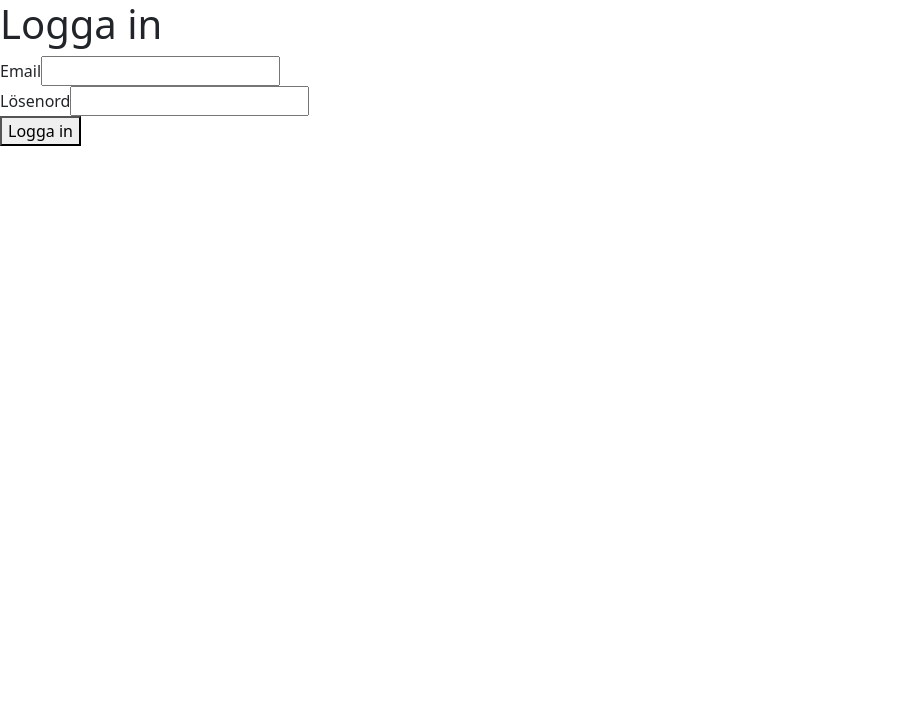
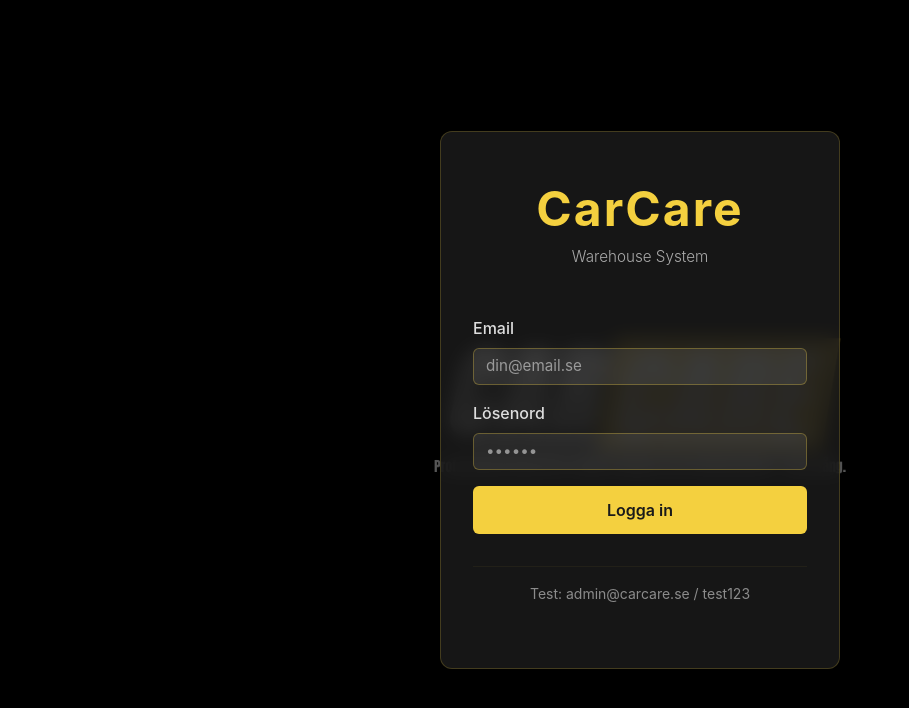
Before and after one commit to arlaspresident/lager-frontend, a Vue app: page / in a window 1280 px wide. Shown: the top 708 px of the page, without its empty margins (0-909 px from the left). Built offline with nearby package versions, Linux system fonts and the light colour scheme.

Commit message:
jobbar på ux

```diff
--- /dev/null
+++ b/src/assets/carcare.css
@@ -0,0 +1,31 @@
+:root {
+  --carcare-yellow: #F4D03F;
+  --carcare-black: #1a1a1a;
+  --carcare-white: #ffffff;
+  --carcare-blue: #0066cc;
+}
+
+body {
+  background-color: var(--carcare-black);
+  color: var(--carcare-white);
+  font-family: 'Inter', 'Poppins', sans-serif;
+}
+
+.bg-carcare {
+  background-image: linear-gradient(rgba(0, 0, 0, 0.5), rgba(0, 0, 0, 0.5)), url('/src/assets/carcare.png');
+  background-size: cover;
+  background-position: center;
+  background-attachment: fixed;
+}
+
+.btn-carcare {
+  background-color: var(--carcare-yellow);
+  color: var(--carcare-black);
+  border: none;
+  font-weight: 600;
+}
+
+.btn-carcare:hover {
+  background-color: #e8c427;
+  color: var(--carcare-black);
+}
--- a/src/main.js
+++ b/src/main.js
@@ -2,6 +2,7 @@ import { createApp } from 'vue'
 import App from './App.vue'
 import router from './router'
 import 'bootstrap/dist/css/bootstrap.min.css'
+import './assets/carcare.css'
 
 const app = createApp(App)
 
--- a/src/views/loginView.vue
+++ b/src/views/loginView.vue
@@ -1,55 +1,165 @@
 <template>
-  <div>
-    <h1>Logga in</h1>
-
-    <form @submit.prevent="login">
-      <div>
-        <label>Email</label>
-        <input v-model="email" type="email" required />
+  <div class="bg-carcare carcare-login">
+    <div class="login-container">
+      <div class="text-center mb-5">
+        <h1 class="carcare-title">CarCare</h1>
+        <p class="carcare-subtitle">Warehouse System</p>
       </div>
 
-      <div>
-        <label>Lösenord</label>
-        <input v-model="password" type="password" required />
-      </div>
+      <form @submit.prevent="onLogin">
+        <div class="mb-3">
+          <label for="email" class="form-label">Email</label>
+          <input
+            id="email"
+            v-model="email"
+            type="email"
+            class="form-control"
+            placeholder="din@email.se"
+            required
+          />
+        </div>
 
-      <button type="submit">Logga in</button>
-    </form>
+        <div class="mb-3">
+          <label for="password" class="form-label">Lösenord</label>
+          <input
+            id="password"
+            v-model="password"
+            type="password"
+            class="form-control"
+            placeholder="••••••"
+            required
+          />
+        </div>
 
-    <p v-if="error" style="color:red">{{ error }}</p>
+        <button type="submit" class="btn btn-carcare w-100 mb-3">
+          Logga in
+        </button>
+
+        <p v-if="error" class="alert alert-danger">{{ error }}</p>
+        <p v-if="message" class="alert alert-success">{{ message }}</p>
+      </form>
+
+      <hr />
+      <p class="text-center text-muted small">
+        Test: admin@carcare.se / test123
+      </p>
+    </div>
   </div>
 </template>
 
 <script setup>
 import { ref } from 'vue'
+import { useRouter } from 'vue-router'
+import { login } from '../services/api'
 
 const email = ref('')
 const password = ref('')
 const error = ref('')
+const message = ref('')
+const router = useRouter()
 
-async function login() {
+async function onLogin() {
   error.value = ''
+  message.value = ''
 
   try {
-    const res = await fetch('/api/auth/login', {
-      method: 'POST',
-      headers: { 'Content-Type': 'application/json' },
-      body: JSON.stringify({
-        email: email.value,
-        password: password.value
-      })
-    })
-
-    if (!res.ok) {
-      throw new Error('Fel email eller lösenord')
-    }
-
-    const data = await res.json()
-    localStorage.setItem('token', data.token)
-
-    alert('Inloggad!')
+    const response = await login(email.value, password.value)
+    localStorage.setItem('token', response.token)
+    message.value = 'Inloggad! Omdirigerar...'
+    setTimeout(() => {
+      router.push('/products')
+    }, 500)
   } catch (err) {
-    error.value = err.message
+    error.value = err.message || 'Inloggning misslyckades'
   }
 }
 </script>
+
+<style scoped>
+.bg-carcare {
+  min-height: 100vh;
+  display: flex;
+  align-items: center;
+  justify-content: center;
+}
+
+.carcare-login {
+  min-height: 100vh;
+  display: flex;
+  align-items: center;
+  justify-content: center;
+}
+
+.login-container {
+  background: rgba(26, 26, 26, 0.85);
+  backdrop-filter: blur(10px);
+  border: 1px solid rgba(244, 208, 63, 0.2);
+  border-radius: 12px;
+  padding: 3rem 2rem;
+  width: 100%;
+  max-width: 400px;
+  box-shadow: 0 8px 32px rgba(0, 0, 0, 0.5);
+}
+
+.carcare-title {
+  font-size: 3rem;
+  font-weight: 700;
+  color: #F4D03F;
+  margin: 0;
+  letter-spacing: 2px;
+}
+
+.carcare-subtitle {
+  color: #aaa;
+  font-size: 0.95rem;
+  margin-top: 0.5rem;
+  font-weight: 300;
+}
+
+.form-control {
+  background: rgba(255, 255, 255, 0.08);
+  border: 1px solid rgba(244, 208, 63, 0.3);
+  color: white;
+  font-size: 0.95rem;
+}
+
+.form-control::placeholder {
+  color: rgba(255, 255, 255, 0.5);
+}
+
+.form-control:focus {
+  background: rgba(255, 255, 255, 0.12);
+  border-color: #F4D03F;
+  box-shadow: 0 0 0 0.2rem rgba(244, 208, 63, 0.25);
+  color: white;
+}
+
+.form-label {
+  color: #ddd;
+  font-weight: 500;
+  margin-bottom: 0.5rem;
+}
+
+.btn-carcare {
+  background-color: #F4D03F;
+  color: #1a1a1a;
+  border: none;
+  font-weight: 600;
+  padding: 0.75rem 1.5rem;
+  transition: all 0.3s ease;
+}
+
+.btn-carcare:hover {
+  background-color: #e8c427;
+  transform: translateY(-2px);
+  box-shadow: 0 4px 12px rgba(244, 208, 63, 0.3);
+}
+
+hr {
+  border-color: rgba(244, 208, 63, 0.2);
+}
+
+.text-muted {
+  color: rgba(255, 255, 255, 0.5) !important;
+}
+</style>
```
Also changed, not shown: src/assets/Car.svg (added), src/assets/carcare.png (added).
